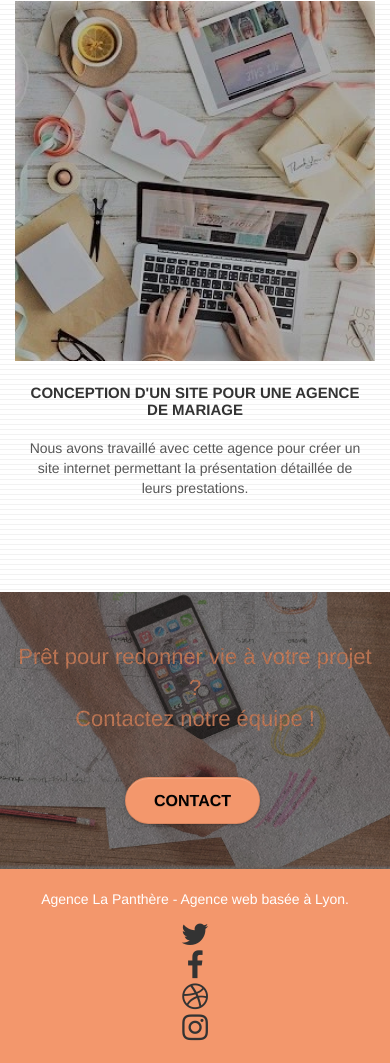
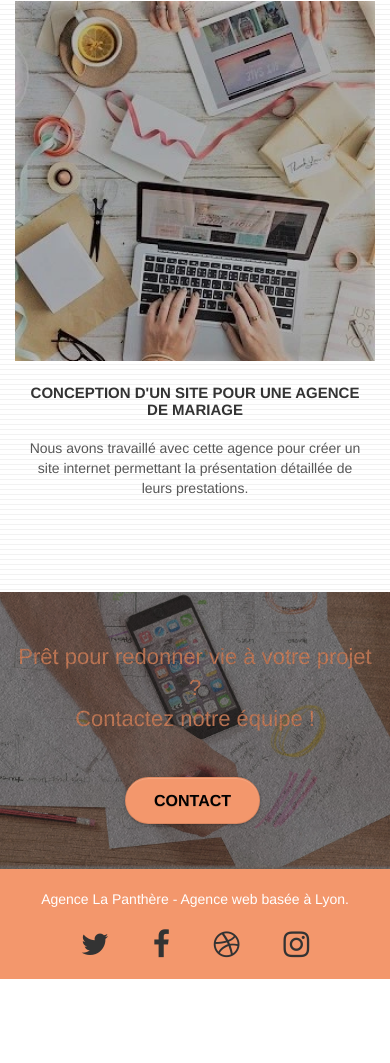
Before and after one commit to christo3535/La-Panthere, a plain HTML site: page index.html in a window 390 px wide. Shown: the part 4057-5120 px from the top of the page. After the commit the page ends 5036 px from the top, so only its background shows below. Drawn offline with Linux system fonts and the light colour scheme.

Commit message:
Ajour flexbox .social

```diff
--- a/style.css
+++ b/style.css
@@ -1076,6 +1076,12 @@ h4 {
         padding-left: 0;
         padding-right: 0;
     }
+    .social {
+        display: flex;
+        justify-content: space-around;
+        align-items: center;
+        margin-top: 10px;
+    }
 }
 .row h1 {
     font-size: 30px;
```
